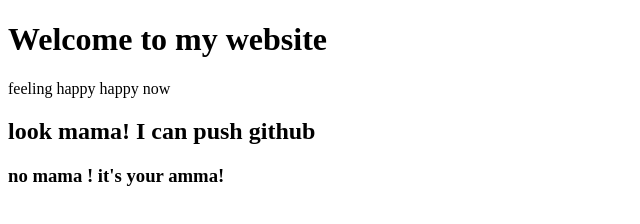
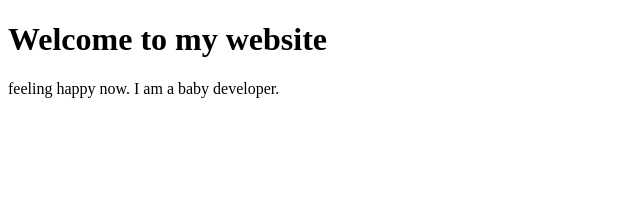
Before and after one commit to Bhowmik-puja/my-first-website, a plain HTML site: page index.html in a window 1280 px wide. Shown: the whole page, without its empty margins (0-640 px from the left). Drawn offline with Linux system fonts and the light colour scheme.

Commit message:
baby developer

```diff
--- a/index.html
+++ b/index.html
@@ -7,8 +7,7 @@
 </head>
 <body>
     <h1>Welcome to my website</h1>
-    <p>feeling happy happy now</p>
-    <h2>look mama! I can push github</h2>
-    <h3> no mama ! it's your amma!</h3>
+    <p>feeling happy now. I am a baby developer.</p>
+
 </body>
 </html>
```
